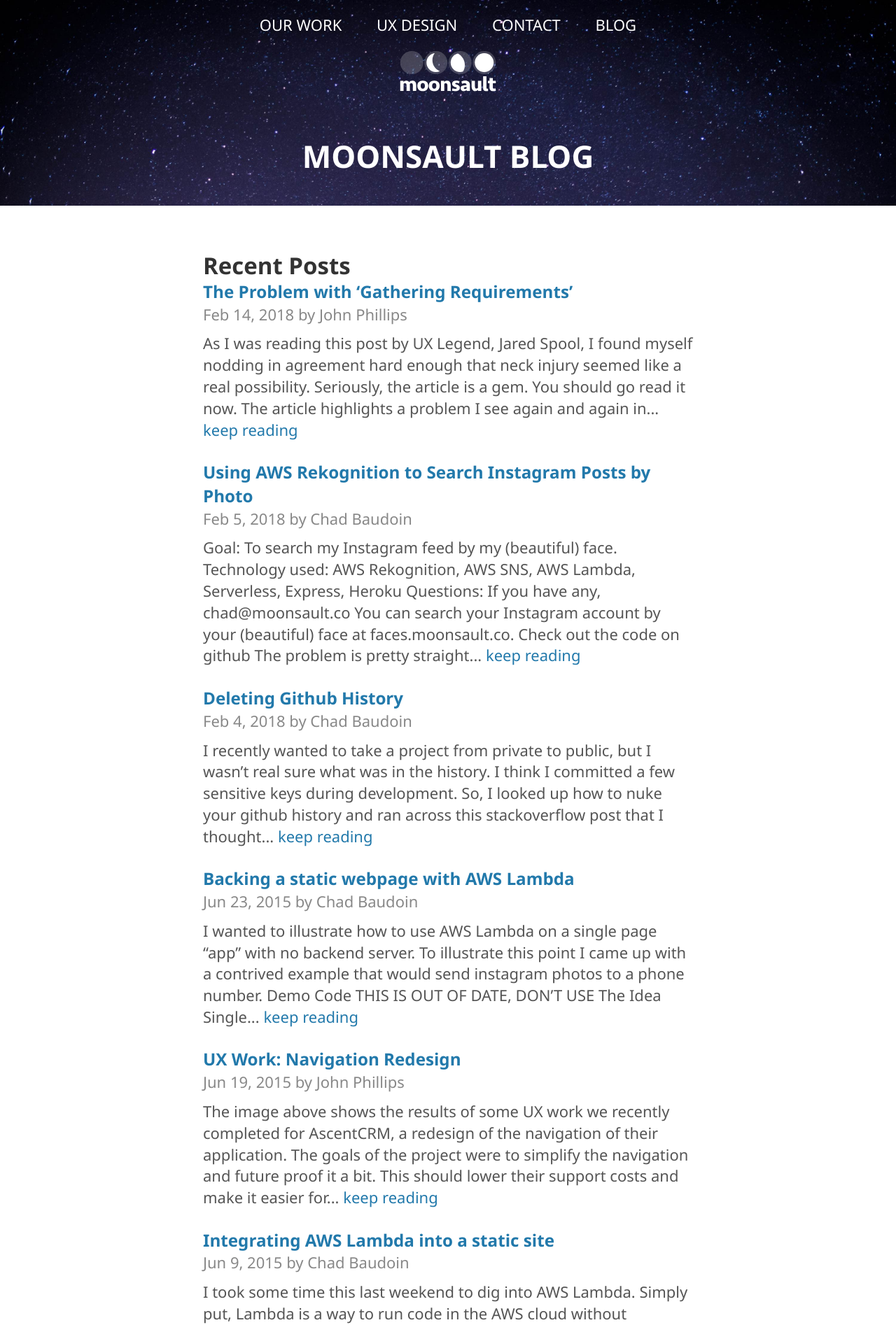
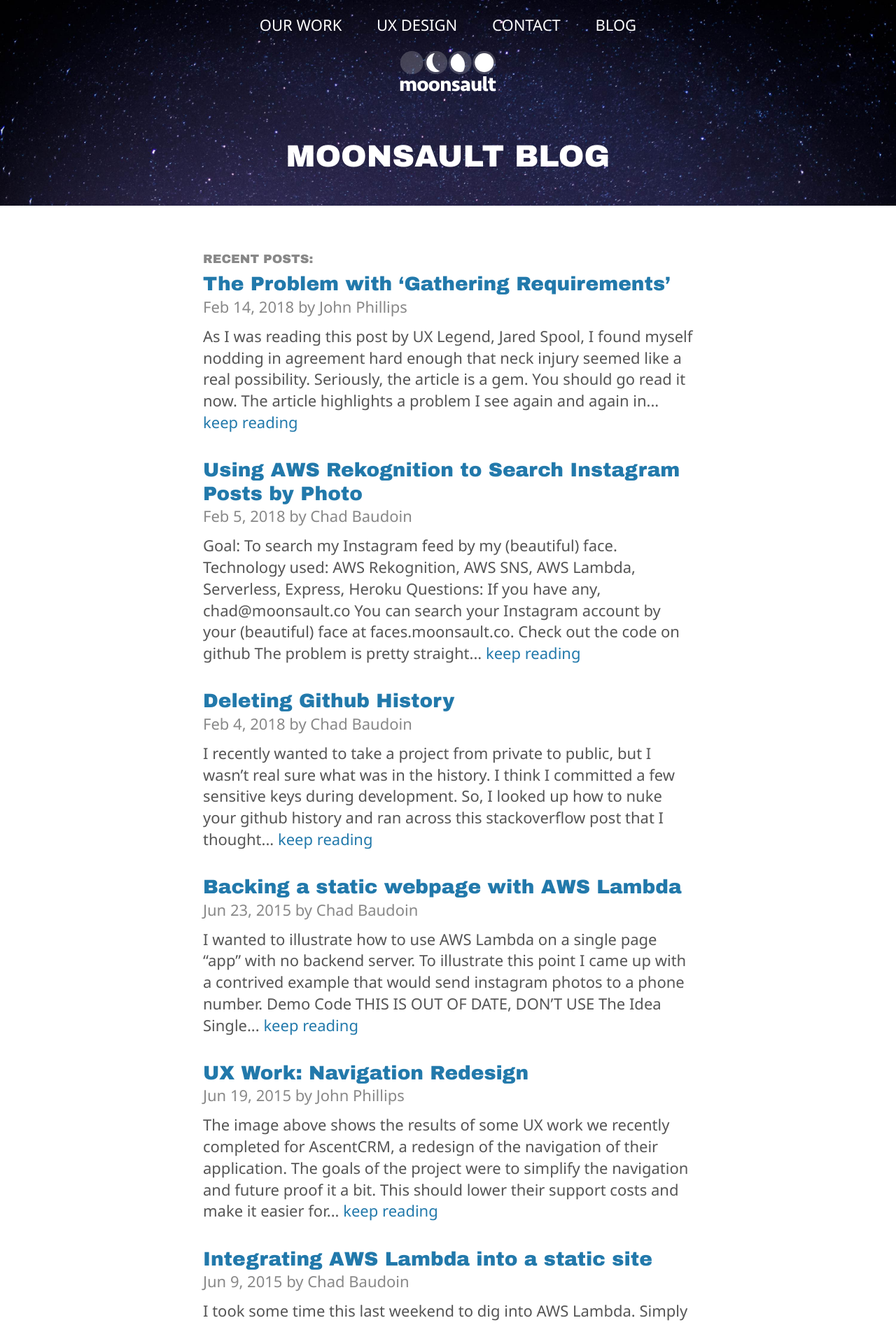
Before and after one commit to moonsaultco/moonsaultco.github.io, a Jekyll site: the page built from blog/index.html, in a window 1280 px wide. Shown: the top 1894 px of the page at 70% size. Built offline with Jekyll 4.4.1, drawn with Linux system fonts in a browser that asks for light colours.

Commit message:
contrast fonts and better blog page

```diff
--- a/_includes/index.scss
+++ b/_includes/index.scss
@@ -8,6 +8,7 @@ $light-text: #888;
 $lighter-text: #aaa;
 $gray-bg: #eee;
 $text-width: 700px;
+$base-family: Avenir, "Segoe UI", "Trebuchet MS", "Tahoma", sans-serif;
 
 
 * {
@@ -18,7 +19,7 @@ $text-width: 700px;
 
 body {
 	//font-family: 'Iowan Old Style', Palatino, Georgia, 'Times New Roman', Times, serif;
-	font-family: Avenir, "Segoe UI", "Trebuchet MS", "Tahoma", sans-serif;
+	font-family: $base-family;
 	background-color: white;
 	color: $text-color;
 	font-size: 16px;
@@ -26,7 +27,9 @@ body {
 }
 
 .contrast-font {
-	font-family: Avenir, "Segoe UI", "Trebuchet MS", "Tahoma", sans-serif;
+	font-family: 'Arial Black', AvenirNext-Heavy, sans-serif;
+	//font-family: Baskerville, Constantia, Palatino, Georgia, serif
+	//font-family: Avenir, "Segoe UI", "Trebuchet MS", "Tahoma", sans-serif;
 	//font-family: 'Iowan Old Style', Palatino, Cambria, Georgia, serif;
 	//font-family: Tahoma, Avenir, Segoe, Verdana, sans-serif;
 	//font-family: "Helvetica Neue", Arial, Helvetica, sans-serif;
@@ -132,7 +135,7 @@ figure {
 
 
 	nav {
-		@extend .contrast-font;
+		//@extend .contrast-font;
 		text-transform: uppercase;
 		text-align: center;
 		padding-top: 20px;
@@ -244,7 +247,7 @@ figure {
 }
 
 .button {
-	@extend .contrast-font;
+	//@extend .contrast-font;
 	font-weight: bold;
 	display: inline-block;
 	text-decoration: none;
@@ -352,7 +355,7 @@ figure {
 		border: 3px white solid;
 		padding: 2px 20px 3px;
 		border-radius: 20px;
-		@extend .contrast-font;
+		//@extend .contrast-font;
 		font-weight: bold;
 		&:focus {
 		  border-color: lighten($moon-blue, 15%);
@@ -364,7 +367,7 @@ figure {
 .footer {
 	background-color: black;
 	color: white;
-	@extend .contrast-font;
+	//@extend .contrast-font;
 	font-size: 120%;
 	text-align: center;
 	padding: 1em;
@@ -413,18 +416,22 @@ figure {
 
 .post-intro {
 	margin-bottom: 1.3em;
-	strong {
-		font-size: 110%;
-	}
 }
 
-.post-meta, .author {
+
+.post-meta, .author, .recent-posts {
 	color: $light-text;
 }
 
 .post-meta {
 	margin-bottom: .5em;
 }
+
+ .recent-posts {
+	 text-transform: uppercase;
+	 font-size: 80%;
+	 margin-bottom: -1.6em;
+ }
 
 .excerpt p {
 	margin: 0;
@@ -447,6 +454,9 @@ h3.subtitle {
 	blockquote {
 		font-size: 105%;
 	}
+
+	h2 { font-size: percentage(22/16) }
+	h3 { font-size: percentage(18/16) }
 
 	.mob-hide {
 		display: none;
@@ -558,6 +568,9 @@ h3.subtitle {
 		font-size: percentage(22/16);
 	}
 
+	h2 { font-size: percentage(32/22) }
+	h3 { font-size: percentage(28/22) }
+
 	.img-switch {
 		display: block;
 		border: none;
--- a/_layouts/post.html
+++ b/_layouts/post.html
@@ -30,7 +30,7 @@ pageName: blog-post
           <span itemprop="author" itemscope itemtype="http://schema.org/Person">
             <span itemprop="name">{{ page.author }}</span>
           </span> on
-          <span itemprop="datePublished" content="{{ page.date | date: "%F" }}" class="date">{{ page.date | date: "%A %B %-d, %Y" }}</span>
+          <span itemprop="datePublished" content="{{ page.date | date: "%F" }}" class="date">{{ page.date | date: "%B %-d, %Y" }}</span>
         </p>
         {% endif%}
 
--- a/blog/index.html
+++ b/blog/index.html
@@ -1,15 +1,24 @@
 ---
-layout: post
-title: Recent Posts
+layout: main
+title: Moonsault Blog
 pageName: blog
 ---
+<section class="header blog">
+  {% include header.html %}
 
+  <h1>Moonsault Blog</h1>
+
+</section>
+
+<section class="blog list">
+  <div class="center block">
+    <h2 class="recent-posts">Recent Posts:</h2>
     {% for post in site.posts %}
     <div class="post-intro">
 
-    <strong>
+      <h3 class="post-title">
         <a class="post-link" href="{{ post.url | relative_url }}">{{ post.title | escape }}</a>
-    </strong>
+      </h3>
       {% assign date_format = site.minima.date_format | default: "%b %-d, %Y" %}
       <div class="post-meta">{{ post.date | date: date_format }} by {{post.author}}</div>
 
@@ -17,7 +26,8 @@ pageName: blog
         {{ post.content | strip_html | truncatewords: 50 }} <a class="" href="{{ post.url | relative_url }}">keep reading</a>
       </div>
 
-
-
     </div>
     {% endfor %}
+  </div>
+
+</section>
```
Lines whose indentation alone changed are shown as unchanged.
